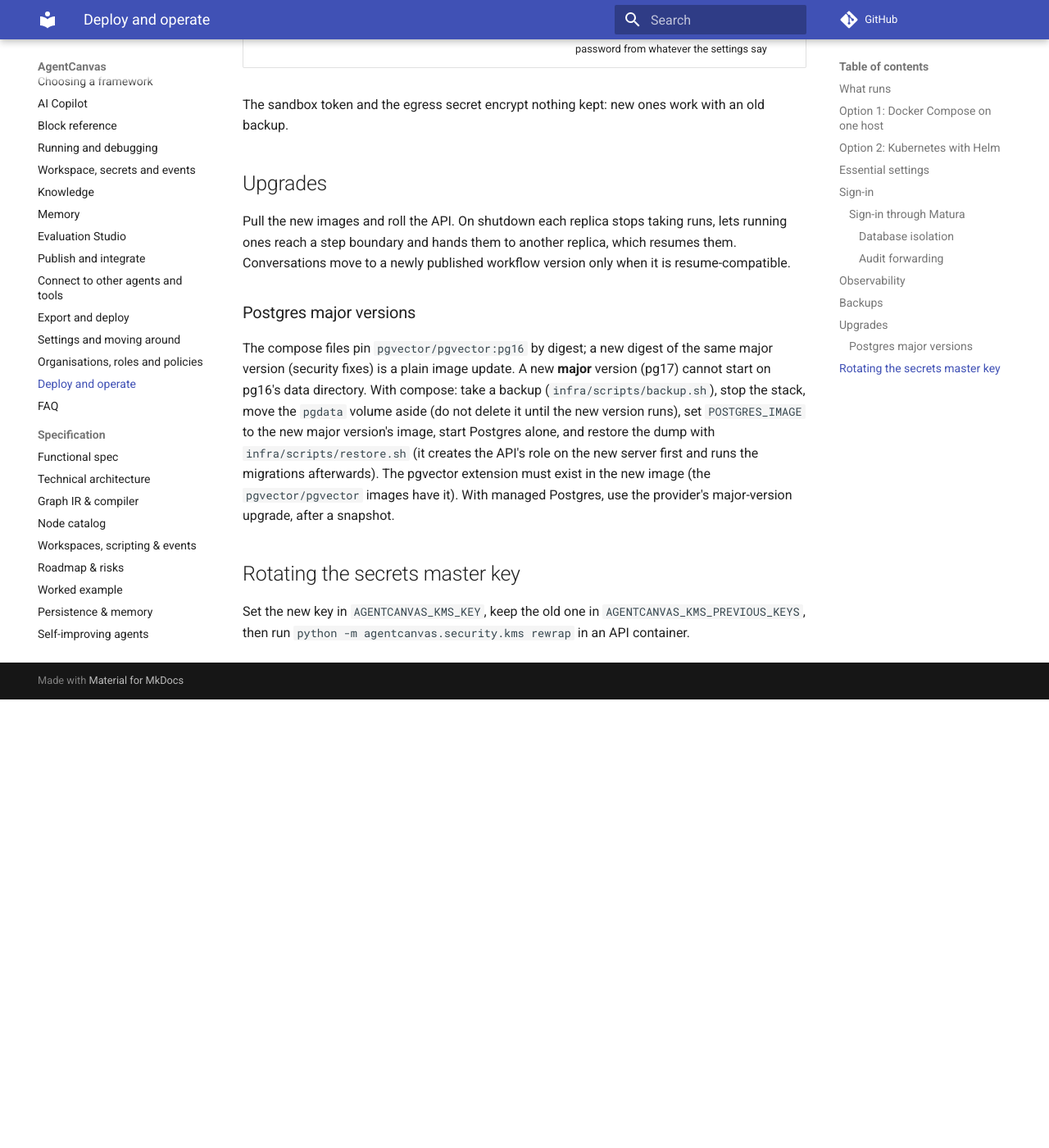
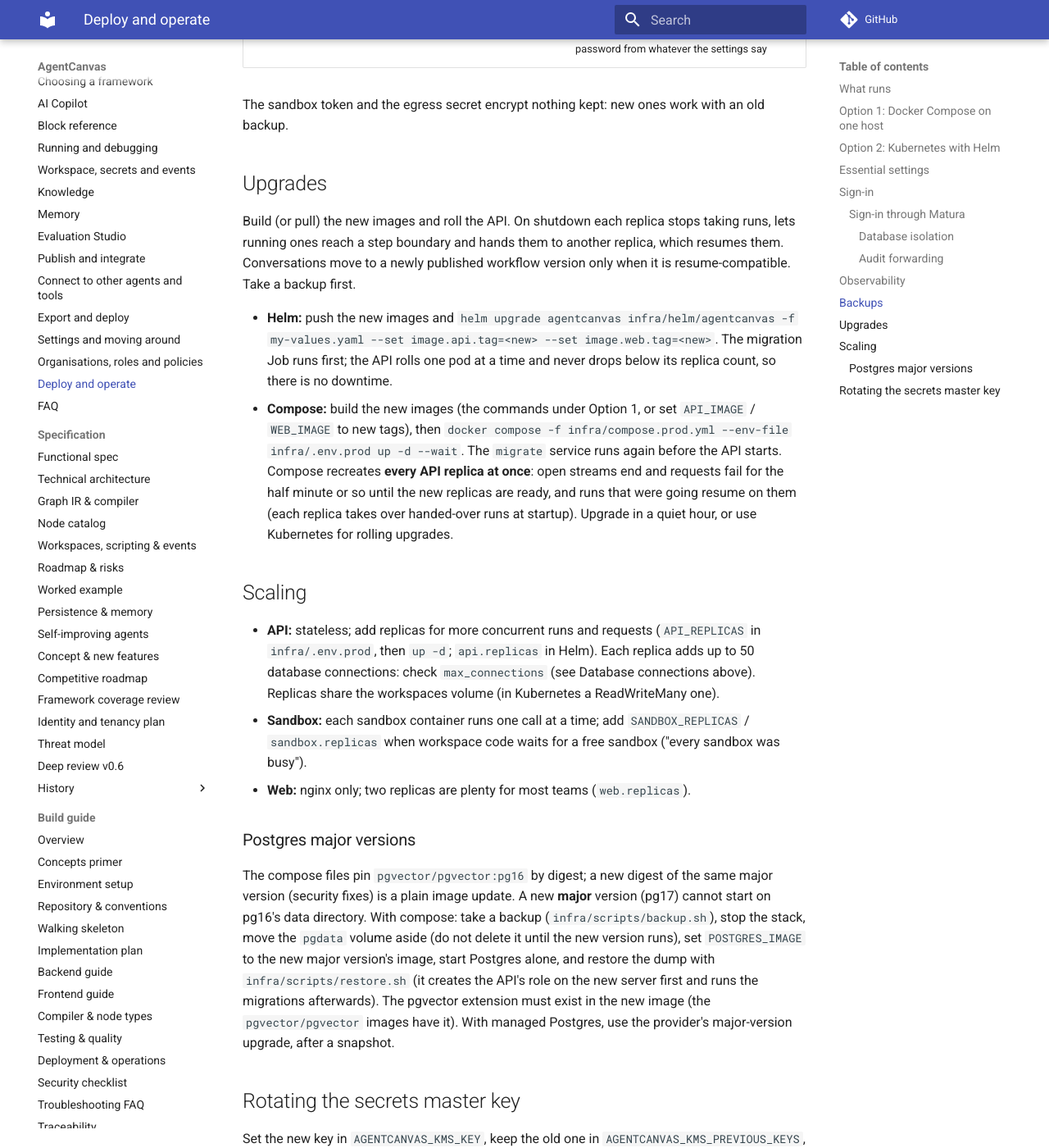
Before and after one commit to marunsct/AgentCanvas, an MkDocs documentation site: the page built from docs/user-guide/deploy.md, in a window 1280 px wide and 1400 px high, scrolled down 8956 px. Shown: the whole window at 82% size. Built offline with MkDocs 1.6.1 and Material for MkDocs 9.7.7, drawn with Linux system fonts in a browser that asks for light colours; comment, search, counter and statistics services are not loaded; before the commit the page ends 9809 px from its top, so only the background shows below that.

Commit message:
Deploy guide: the upgrade commands for Helm and compose, and how to scale
"Upgrades" said only to pull the images and roll the API: no compose command, and nothing about
compose recreating every API replica at once (a short outage, unlike the chart's rolling update). It
now gives the helm upgrade and docker compose commands, says what each does to running work, and a
new "Scaling" section covers API, sandbox and web replicas and the database connections each API
replica adds.

Changelog: none

Co-Authored-By: Claude Opus 5.5 <noreply@anthropic.com>

```diff
--- a/docs/user-guide/deploy.md
+++ b/docs/user-guide/deploy.md
@@ -238,9 +238,27 @@ The sandbox token and the egress secret encrypt nothing kept: new ones work with
 
 ## Upgrades
 
-Pull the new images and roll the API. On shutdown each replica stops taking runs, lets running ones reach a step
-boundary and hands them to another replica, which resumes them. Conversations move to a newly published workflow
-version only when it is resume-compatible.
+Build (or pull) the new images and roll the API. On shutdown each replica stops taking runs, lets running ones reach
+a step boundary and hands them to another replica, which resumes them. Conversations move to a newly published
+workflow version only when it is resume-compatible. Take a backup first.
+
+- **Helm:** push the new images and `helm upgrade agentcanvas infra/helm/agentcanvas -f my-values.yaml --set
+  image.api.tag=<new> --set image.web.tag=<new>`. The migration Job runs first; the API rolls one pod at a time and
+  never drops below its replica count, so there is no downtime.
+- **Compose:** build the new images (the commands under Option 1, or set `API_IMAGE` / `WEB_IMAGE` to new tags), then
+  `docker compose -f infra/compose.prod.yml --env-file infra/.env.prod up -d --wait`. The `migrate` service runs again
+  before the API starts. Compose recreates **every API replica at once**: open streams end and requests fail for the
+  half minute or so until the new replicas are ready, and runs that were going resume on them (each replica takes over
+  handed-over runs at startup). Upgrade in a quiet hour, or use Kubernetes for rolling upgrades.
+
+## Scaling
+
+- **API:** stateless; add replicas for more concurrent runs and requests (`API_REPLICAS` in `infra/.env.prod`, then
+  `up -d`; `api.replicas` in Helm). Each replica adds up to 50 database connections: check `max_connections` (see
+  Database connections above). Replicas share the workspaces volume (in Kubernetes a ReadWriteMany one).
+- **Sandbox:** each sandbox container runs one call at a time; add `SANDBOX_REPLICAS` / `sandbox.replicas` when
+  workspace code waits for a free sandbox ("every sandbox was busy").
+- **Web:** nginx only; two replicas are plenty for most teams (`web.replicas`).
 
 ### Postgres major versions
 
```
Also changed, not shown: apps/api/agentcanvas/copilot/knowledge/user-guide/deploy.md (+21 -3 lines), 1 other file.
